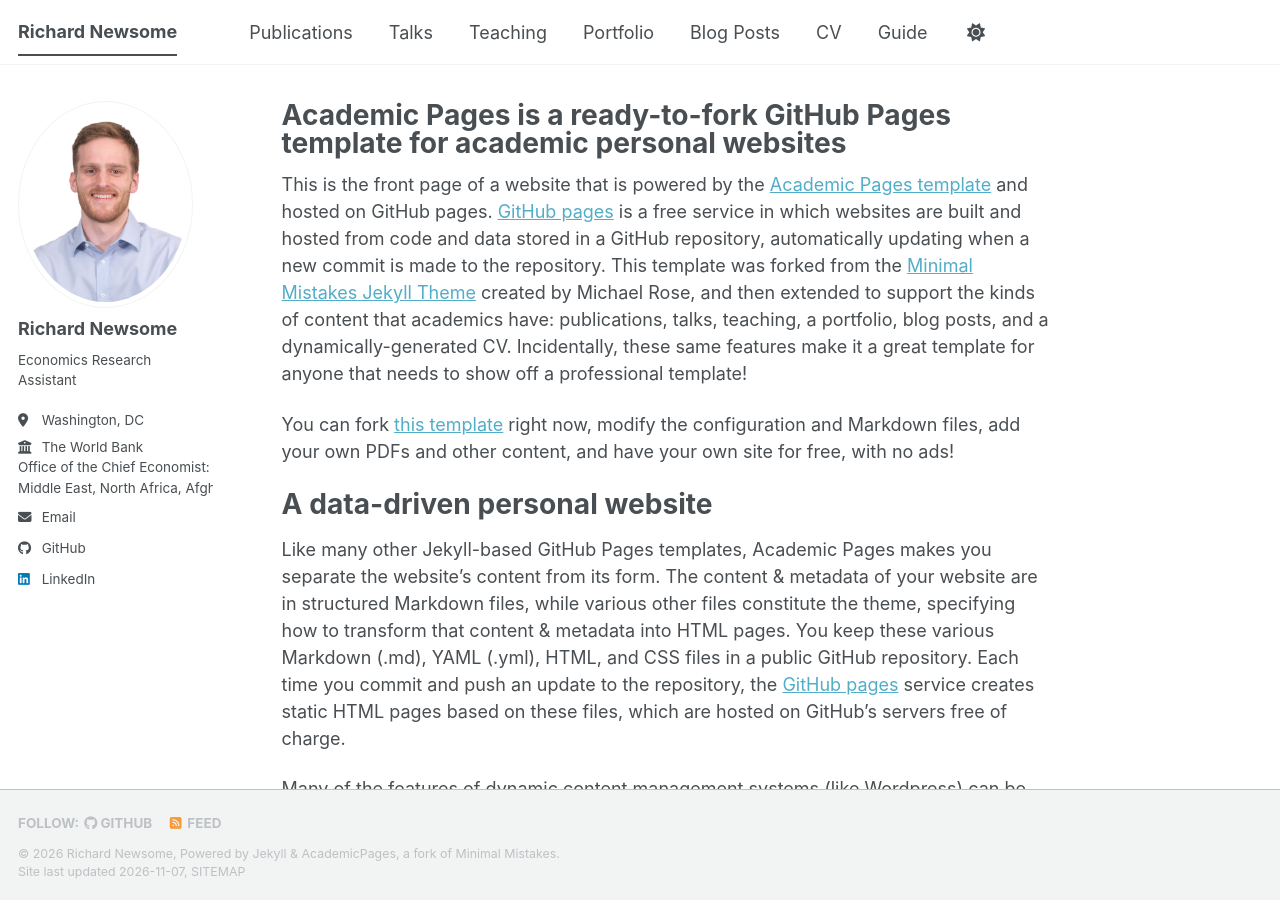
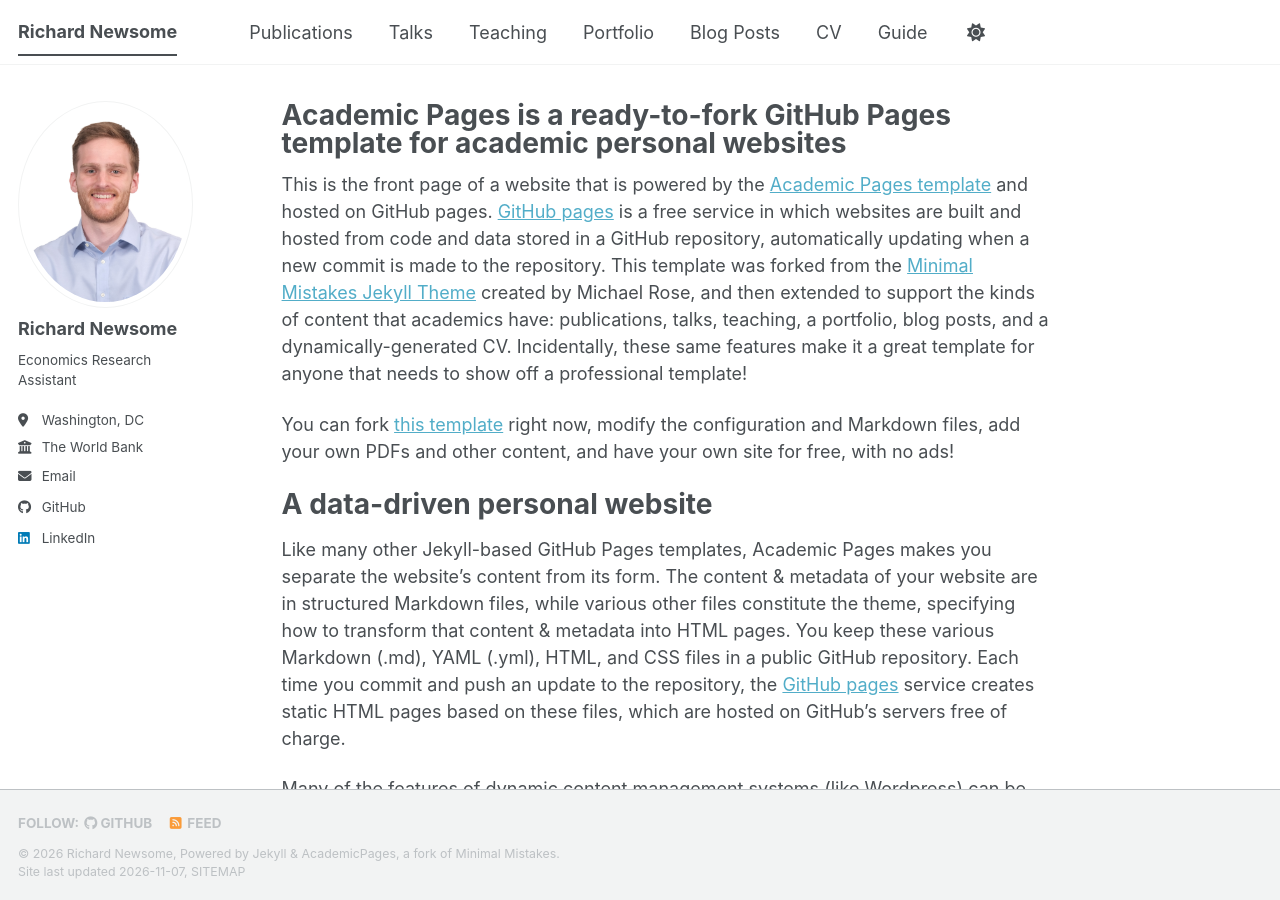
Before and after one commit to richardbnewsome/richardbnewsome.github.io, a Jekyll site: the page built from _pages/about.md, in a window 1280 px wide and 900 px high. Built offline with Jekyll 4.4.1, drawn with Linux system fonts in a browser that asks for light colours; a script bundle is joined from its source files by our own code; a style sheet for code colours, icons or effects is not loaded.

Commit message:
Simplify employer information in config file

```diff
--- a/_config.yml
+++ b/_config.yml
@@ -28,7 +28,7 @@ author:
   pronouns         : # example: "she/her"
   bio              : "Economics Research Assistant"
   location         : "Washington, DC"
-  employer         : "The World Bank<br>Office of the Chief Economist:<br>Middle East, North Africa, Afghanistan & Pakistan"
+  employer         : "The World Bank"
   uri              : # URL
   email            : "richardbnewsome@gmail.com"
 
```
